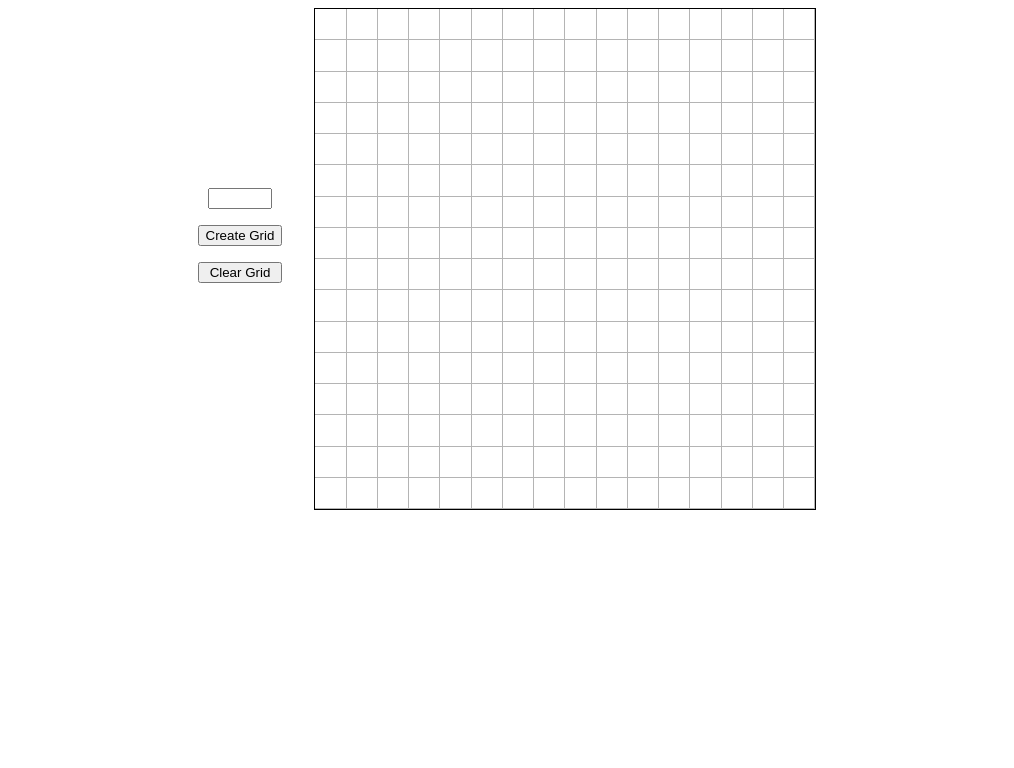
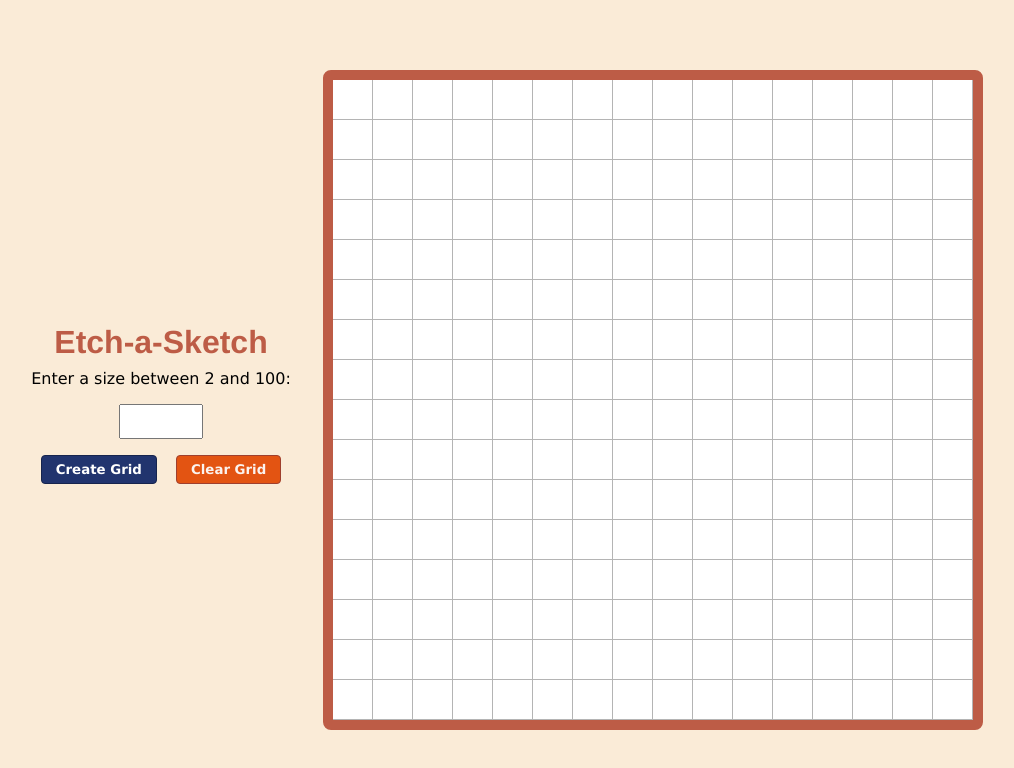
Before and after one commit to rodrigomoser/odin_etch-a-sketch, a plain HTML site: page index.html in a window 1280 px wide. Shown: the whole page, without its empty margins (133-1147 px from the left). Drawn offline with Linux system fonts and the light colour scheme.

Commit message:
Add opacity and finished touchs on the stylesheet

```diff
--- a/index.html
+++ b/index.html
@@ -9,9 +9,13 @@
 </head>
 <body>
         <div class="menu">
+        <h1>Etch-a-Sketch</h1>
+        <p>Enter a size between 2 and 100:</p>
         <input id="gridSizeSelector" type="number" step="1" max="100" min="2">
-        <button id="createGrid">Create Grid</button>
-        <button id="clearGrid">Clear Grid</button>
+        <div class="buttons">
+            <button id="createGrid">Create Grid</button>
+            <button id="clearGrid">Clear Grid</button>
+        </div>
         <p></p>
     </div>
     <div class="mainContainer"></div>
--- a/javascript.js
+++ b/javascript.js
@@ -2,6 +2,9 @@ const mainContainer = document.querySelector(".mainContainer")
 let isMouseDown = false;
 document.addEventListener("mousedown", function(){isMouseDown = true;});
 document.addEventListener("mouseup", function(){isMouseDown = false;});
+mainContainer.addEventListener("mouseleave", function(){isMouseDown = false;});
+mainContainer.addEventListener("dragstart", function(e){ e.preventDefault(); });
+
 
 function getGridSize (){
     const inputElement = document.querySelector('#gridSizeSelector');
@@ -24,6 +27,7 @@ function createGrid (gridSize) {
         for (let i = 0; i < gridSize; i++){
         const gridCell = document.createElement('div');
         gridCell.className = 'gridCell';
+        gridCell.dataset.opacity = "0.0";
         gridRow.appendChild(gridCell);
         gridCell.addEventListener("mouseover", paintCell);
         }
@@ -36,7 +40,11 @@ function initialGrid(){
 
 function paintCell(evt){
     if (isMouseDown === true){
-    evt.target.style.backgroundColor = 'black';}
+    let opacity = parseFloat(evt.target.dataset.opacity);
+    opacity = Math.min(opacity + 0.1, 1.0);
+    evt.target.dataset.opacity = opacity;
+    evt.target.style.backgroundColor = `rgba(0, 0, 0, ${opacity})`;
+    }
 }
 
 function clearGrid (){
--- a/style.css
+++ b/style.css
@@ -1,14 +1,67 @@
 body {
     display: flex;
     justify-content: center;
+    background-color: antiquewhite;
+    align-items: center;
+    min-height: 100vh;
+    margin: 0;
+    padding: 0;
  }
 
+p {
+    font-family: 'Lucida Sans', 'Lucida Sans Regular', 'Lucida Grande', 'Lucida Sans Unicode', Geneva, Verdana, sans-serif;
+    font-weight: 100;
+    text-align: center;
+    margin: 0;
+}
+
+h1 {
+    text-align: center;
+    font-family: 'Franklin Gothic Medium', 'Arial Narrow', Arial, sans-serif;
+    color: rgb(189, 92, 70);
+    margin: 8px 0px;
+}
+
+.buttons{
+    width: 100%;
+    display: flex;
+    justify-content: space-around;
+    align-items: center;
+    }
+
+#gridSizeSelector {
+    padding: 8px 12px;
+    margin: 16px 0px;
+}
+
+#createGrid {
+    font-family: 'Lucida Sans', 'Lucida Sans Regular', 'Lucida Grande', 'Lucida Sans Unicode', Geneva, Verdana, sans-serif;
+    font-weight: 800;
+    background-color: rgb(33, 52, 110);
+    color: white;
+    border-radius: 4px;
+    border: 1px solid rgb(22, 36, 77);
+    padding: 6px 14px;
+}
+
+#clearGrid {
+    font-family: 'Lucida Sans', 'Lucida Sans Regular', 'Lucida Grande', 'Lucida Sans Unicode', Geneva, Verdana, sans-serif;
+    font-weight: 800;
+    background-color: rgb(227, 84, 18);
+    color: rgb(251, 243, 239);
+    border-radius: 4px;
+    border: 1px solid rgb(158, 63, 46);
+    padding: 6px 14px;
+}
+
 .mainContainer {
-    height: 500px;
-    width: 500px;
-    border: 1px solid black;
+    height: 640px;
+    width: 640px;
+    border: 10px solid rgb(189, 92, 70);
     display: flex;
     flex-direction: column;
+    border-radius: 8px;
+    background-color: white;
 }
 
 .gridBox {
@@ -37,7 +90,7 @@ body {
     justify-content: center;
     margin-right: 32px;
     flex-direction: column;
-    gap: 16px;
+
 }
 
 input {
```
